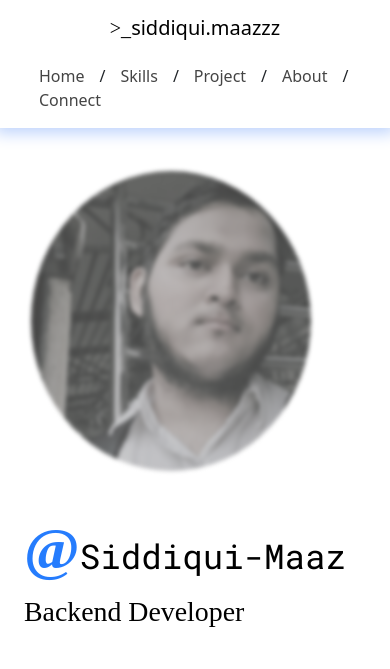
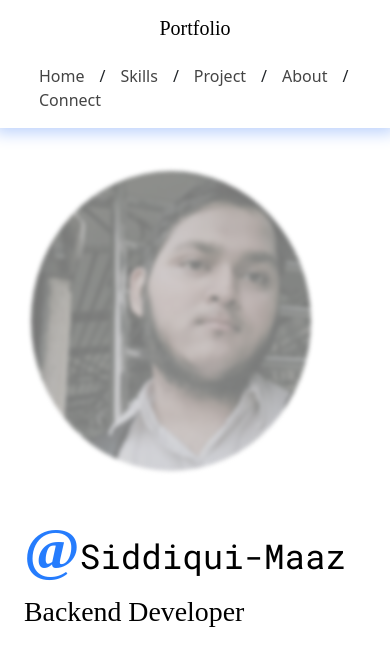
Before and after one commit to maazsiddiqui79/PORTFOLIO, a Flask app: page / in a window 390 px wide. Shown: the top 669 px of the page. Run offline with Flask 3, Linux system fonts and the light colour scheme; data comes from the database, SQL or seed files in the repository; some libraries are stand-ins or nearby versions.

Commit message:
Reduced the opacity of img

```diff
--- a/api/static/style.css
+++ b/api/static/style.css
@@ -8,7 +8,7 @@
   align-items: center;
   justify-content: center;
   margin-top: 30px;
-  filter: grayscale(80%) opacity(75%) blur(2px);
+  filter: grayscale(60%) opacity(55%) blur(2px);
   transition: all 0.4s ease-in-out, transform 0.9s ease-in-out;
 }
 
@@ -54,7 +54,7 @@ body {
     border-radius: 50%;
     margin-top: 75px;
     margin-left: 2%;
-    filter: grayscale(80%) opacity(75%) blur(2px) ;
+    filter: grayscale(60%) opacity(55%) blur(2px) ;
 
     transition: all 0.4s ease-in-out, transform 0.9s ease-in-out;
   }
--- a/api/templates/base.html
+++ b/api/templates/base.html
@@ -83,7 +83,7 @@
     <header class="d-flex flex-wrap justify-content-center py-3 mb-4 fixed-top"
       style="background-color:rgb(255, 255, 255);"> <a href="/"
         class="d-flex align-items-center mb-3 mb-md-0 me-md-auto link-body-emphasis text-decoration-none">
-        <h5><span style="font-family:Rubik bold ;">>_</span>siddiqui.maazzz</h5>
+        <h5><span style="font-family:Rubik bold ;">Portfolio</span></h5>
         <p class="nav nav-pills">
           <a href="#home" class="nav-link-header active-link" aria-current="page">Home</a> /
           <a href="#skills" class="nav-link-header active-link">Skills</a> /
```
